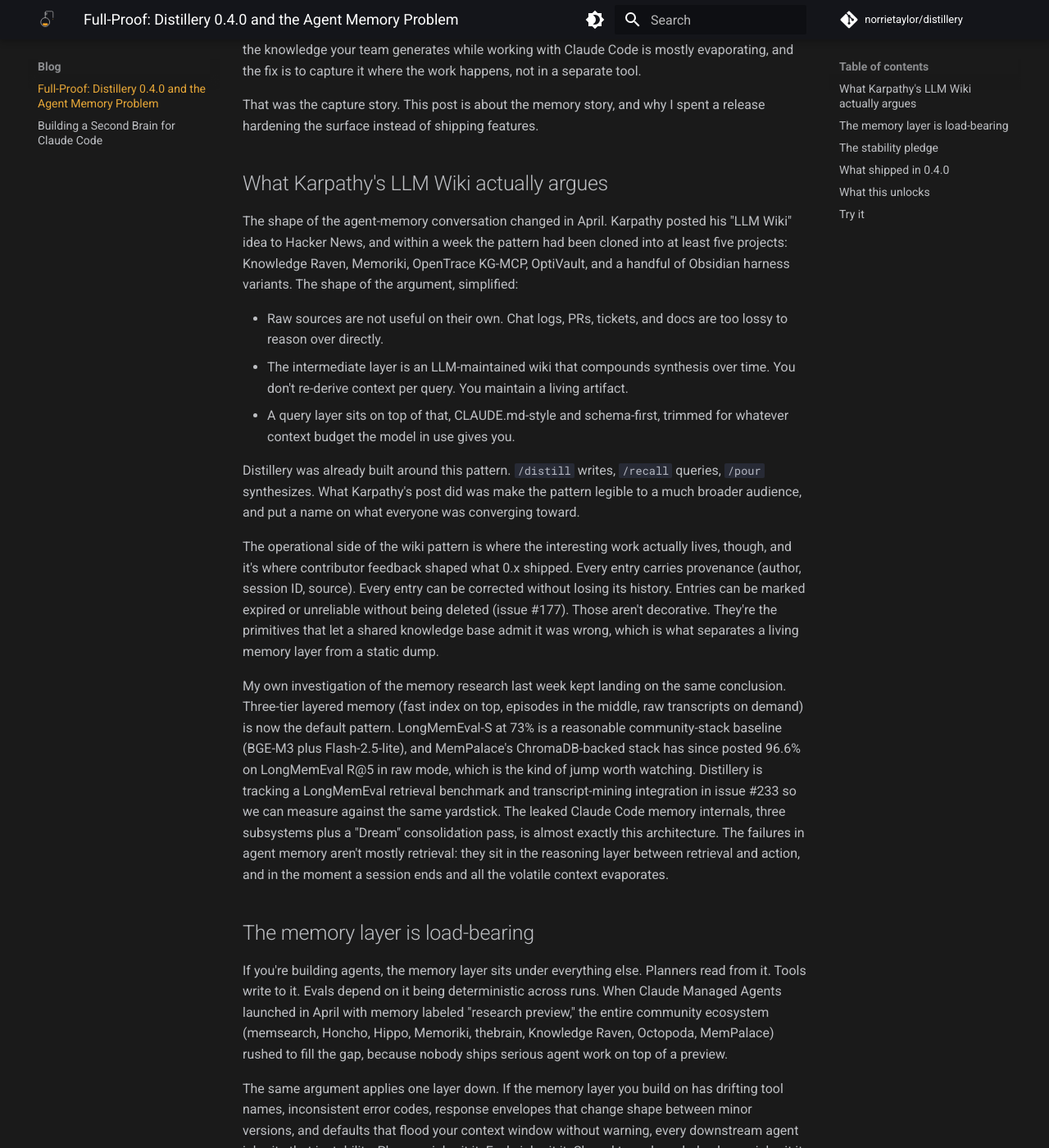
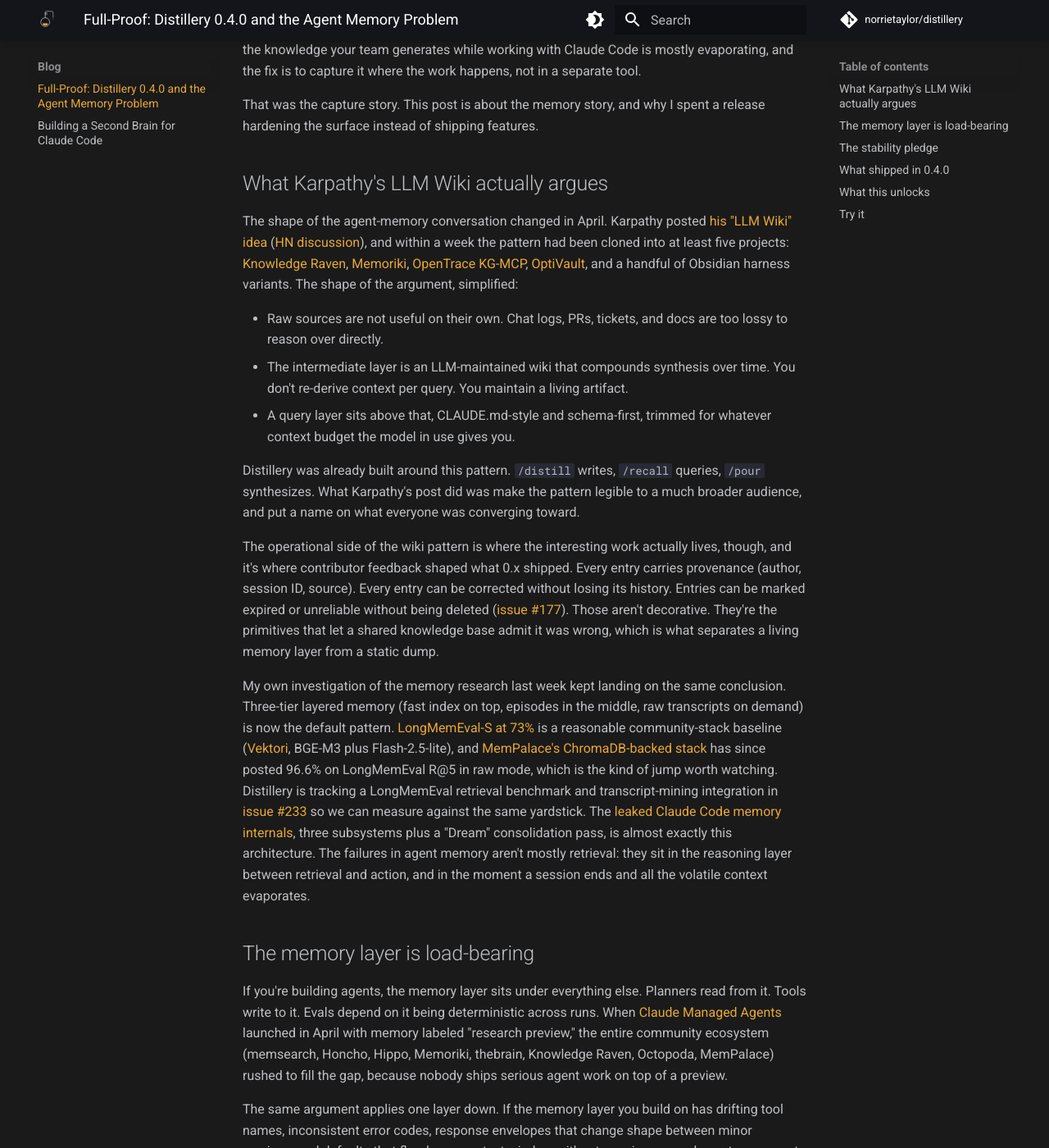
Before and after one commit to norrietaylor/distillery, an MkDocs documentation site: the page built from docs/blog/distillery-0-4-0-full-proof.md, in a window 1280 px wide and 1400 px high, scrolled down 371 px. Shown: the whole window at 82% size. Built offline with MkDocs 1.6.1 and Material for MkDocs 9.7.7, drawn with Linux system fonts in a browser that asks for light colours; comment, search, counter and statistics services are not loaded.

Commit message:
docs(blog): add inline citations for quantified claims
CodeRabbit round 3 flagged the lead paragraphs for specific numbers
and ecosystem claims without sources. Added inline links:

- Karpathy's LLM Wiki gist + HN discussion thread
- Five cloned projects: Knowledge Raven, Memoriki, OpenTrace KG-MCP,
  OptiVault (Obsidian variants covered in aggregate)
- LongMemEval-S 73% baseline: Vektori "build memory right" post +
  vektori-ai/vektori repo
- MemPalace 96.6% on LongMemEval R@5: milla-jovovich/mempalace repo
- Leaked Claude Code memory internals: flowpatrol.ai writeup
- Claude Managed Agents launch: claude.com/blog/claude-managed-agents
- Distillery issues #177 (PKM primitives) and #233 (LongMemEval
  tracking) linked directly

Also replaced "sits on top of that" wording per LanguageTool nitpick.

Co-Authored-By: Claude Opus 4.7 (1M context) <noreply@anthropic.com>

```diff
--- a/docs/blog/distillery-0-4-0-full-proof.md
+++ b/docs/blog/distillery-0-4-0-full-proof.md
@@ -20,21 +20,21 @@ That was the capture story. This post is about the memory story, and why I spent
 
 ## What Karpathy's LLM Wiki actually argues
 
-The shape of the agent-memory conversation changed in April. Karpathy posted his "LLM Wiki" idea to Hacker News, and within a week the pattern had been cloned into at least five projects: Knowledge Raven, Memoriki, OpenTrace KG-MCP, OptiVault, and a handful of Obsidian harness variants. The shape of the argument, simplified:
+The shape of the agent-memory conversation changed in April. Karpathy posted [his "LLM Wiki" idea](https://gist.github.com/karpathy/442a6bf555914893e9891c11519de94f) ([HN discussion](https://news.ycombinator.com/item?id=47640875)), and within a week the pattern had been cloned into at least five projects: [Knowledge Raven](https://www.reddit.com/r/ClaudeAI/comments/1sddc33/i_built_a_modelagnostic_knowledge_base_platform/), [Memoriki](https://github.com/AyanbekDos/memoriki), [OpenTrace KG-MCP](https://github.com/opentrace/opentrace), [OptiVault](https://github.com/Alidmo/OptiVault), and a handful of Obsidian harness variants. The shape of the argument, simplified:
 
 - Raw sources are not useful on their own. Chat logs, PRs, tickets, and docs are too lossy to reason over directly.
 - The intermediate layer is an LLM-maintained wiki that compounds synthesis over time. You don't re-derive context per query. You maintain a living artifact.
-- A query layer sits on top of that, CLAUDE.md-style and schema-first, trimmed for whatever context budget the model in use gives you.
+- A query layer sits above that, CLAUDE.md-style and schema-first, trimmed for whatever context budget the model in use gives you.
 
 Distillery was already built around this pattern. `/distill` writes, `/recall` queries, `/pour` synthesizes. What Karpathy's post did was make the pattern legible to a much broader audience, and put a name on what everyone was converging toward.
 
-The operational side of the wiki pattern is where the interesting work actually lives, though, and it's where contributor feedback shaped what 0.x shipped. Every entry carries provenance (author, session ID, source). Every entry can be corrected without losing its history. Entries can be marked expired or unreliable without being deleted (issue #177). Those aren't decorative. They're the primitives that let a shared knowledge base admit it was wrong, which is what separates a living memory layer from a static dump.
+The operational side of the wiki pattern is where the interesting work actually lives, though, and it's where contributor feedback shaped what 0.x shipped. Every entry carries provenance (author, session ID, source). Every entry can be corrected without losing its history. Entries can be marked expired or unreliable without being deleted ([issue #177](https://github.com/norrietaylor/distillery/issues/177)). Those aren't decorative. They're the primitives that let a shared knowledge base admit it was wrong, which is what separates a living memory layer from a static dump.
 
-My own investigation of the memory research last week kept landing on the same conclusion. Three-tier layered memory (fast index on top, episodes in the middle, raw transcripts on demand) is now the default pattern. LongMemEval-S at 73% is a reasonable community-stack baseline (BGE-M3 plus Flash-2.5-lite), and MemPalace's ChromaDB-backed stack has since posted 96.6% on LongMemEval R@5 in raw mode, which is the kind of jump worth watching. Distillery is tracking a LongMemEval retrieval benchmark and transcript-mining integration in issue #233 so we can measure against the same yardstick. The leaked Claude Code memory internals, three subsystems plus a "Dream" consolidation pass, is almost exactly this architecture. The failures in agent memory aren't mostly retrieval: they sit in the reasoning layer between retrieval and action, and in the moment a session ends and all the volatile context evaporates.
+My own investigation of the memory research last week kept landing on the same conclusion. Three-tier layered memory (fast index on top, episodes in the middle, raw transcripts on demand) is now the default pattern. [LongMemEval-S at 73%](https://www.reddit.com/r/ClaudeAI/comments/1sc2zfm/the_right_way_to_build_memory_claude_is_doing_it/) is a reasonable community-stack baseline ([Vektori](https://github.com/vektori-ai/vektori), BGE-M3 plus Flash-2.5-lite), and [MemPalace's ChromaDB-backed stack](https://github.com/milla-jovovich/mempalace) has since posted 96.6% on LongMemEval R@5 in raw mode, which is the kind of jump worth watching. Distillery is tracking a LongMemEval retrieval benchmark and transcript-mining integration in [issue #233](https://github.com/norrietaylor/distillery/issues/233) so we can measure against the same yardstick. The [leaked Claude Code memory internals](https://flowpatrol.ai/blog/claude-code-two-memories), three subsystems plus a "Dream" consolidation pass, is almost exactly this architecture. The failures in agent memory aren't mostly retrieval: they sit in the reasoning layer between retrieval and action, and in the moment a session ends and all the volatile context evaporates.
 
 ## The memory layer is load-bearing
 
-If you're building agents, the memory layer sits under everything else. Planners read from it. Tools write to it. Evals depend on it being deterministic across runs. When Claude Managed Agents launched in April with memory labeled "research preview," the entire community ecosystem (memsearch, Honcho, Hippo, Memoriki, thebrain, Knowledge Raven, Octopoda, MemPalace) rushed to fill the gap, because nobody ships serious agent work on top of a preview.
+If you're building agents, the memory layer sits under everything else. Planners read from it. Tools write to it. Evals depend on it being deterministic across runs. When [Claude Managed Agents](https://claude.com/blog/claude-managed-agents) launched in April with memory labeled "research preview," the entire community ecosystem (memsearch, Honcho, Hippo, Memoriki, thebrain, Knowledge Raven, Octopoda, MemPalace) rushed to fill the gap, because nobody ships serious agent work on top of a preview.
 
 The same argument applies one layer down. If the memory layer you build on has drifting tool names, inconsistent error codes, response envelopes that change shape between minor versions, and defaults that flood your context window without warning, every downstream agent inherits that instability. Planners inherit it. Evals inherit it. Shared team knowledge bases inherit it.
 
```
